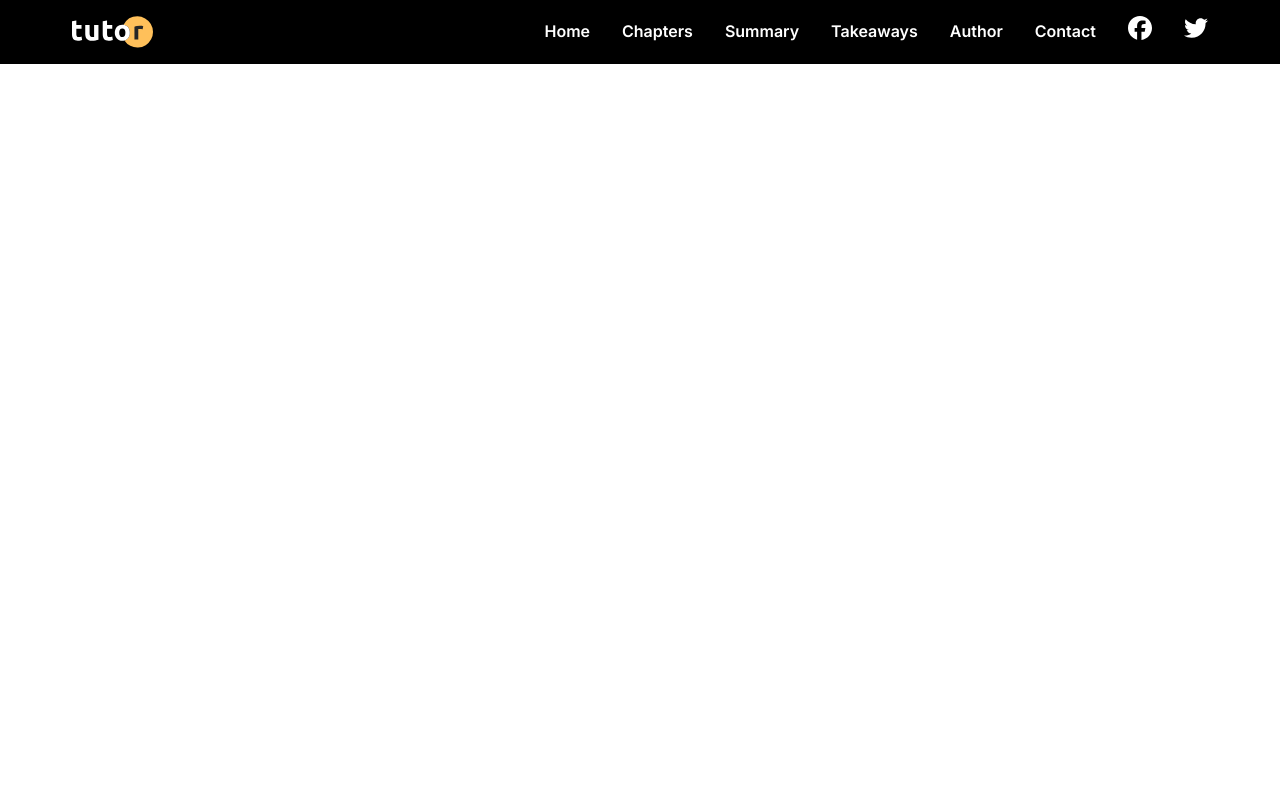
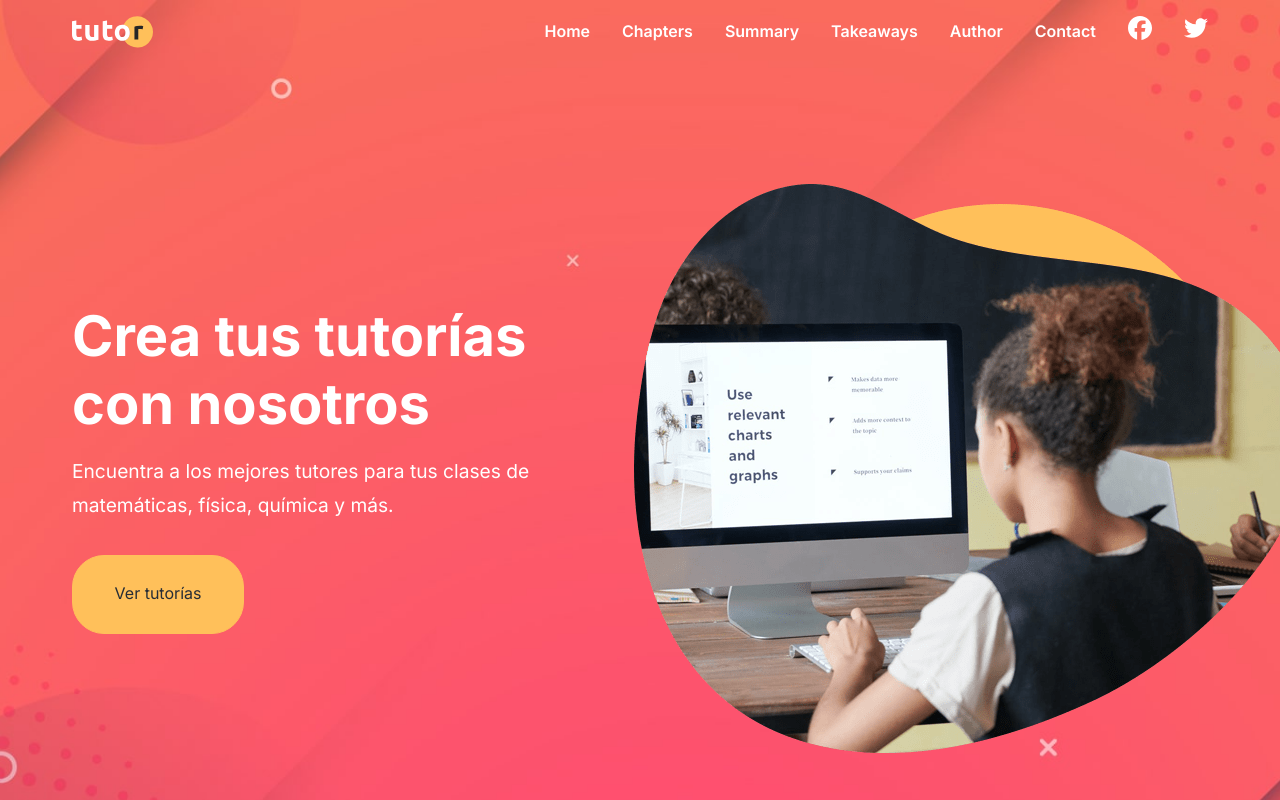
Before and after one commit to sanic16/tut_page, a Next.js app: page / in a window 1280 px wide. Shown: the top 800 px of the page. Built offline with nearby package versions, Linux system fonts and the light colour scheme.

Commit message:
hero section

```diff
--- a/src/app/globals.css
+++ b/src/app/globals.css
@@ -46,6 +46,24 @@ img {
   padding: 0 2rem;
 }
 
+.btn {
+  display: inline-block;
+  padding: 1.6rem 2.6rem;
+  border: 1px solid var(--secondary-color);
+  border-radius: 32px;
+  background-color: var(--secondary-color);
+  color: var(--dark-color);
+  cursor: pointer;
+  outline: none;
+  transition: all 200ms;
+}
+
+.btn:hover {
+  background-color: var(--primary-color);
+  color: #fff;
+  border-color: #fff;
+}
+
 /* Media Queries */
 @media (max-width: 1200px) {
 }
--- a/src/app/page.tsx
+++ b/src/app/page.tsx
@@ -1,3 +1,4 @@
+import Hero from "@/sections/hero/Hero";
 import Navbar from "@/sections/navbar/Navbar";
 import { Metadata } from "next";
 import React from "react";
@@ -10,6 +11,7 @@ export default function HomePage() {
   return (
     <>
       <Navbar />
+      <Hero />
     </>
   );
 }
--- a/src/sections/hero/Hero.tsx
+++ b/src/sections/hero/Hero.tsx
@@ -1,7 +1,26 @@
+import Image from "next/image";
 import "./hero.css";
+import headerCourse from "@/../public/images/header-course.png";
+import Link from "next/link";
 
 const Hero = () => {
-  return <header className="hero">Hero</header>;
+  return (
+    <header className="hero">
+      <div className="container hero-flex">
+        <div className="hero-content">
+          <h1>Crea tus tutorías con nosotros</h1>
+          <p>
+            Encuentra a los mejores tutores para tus clases de matemáticas,
+            física, química y más.
+          </p>
+          <Link href="#" className="btn">
+            Ver tutorías
+          </Link>
+        </div>
+        <Image src={headerCourse} alt="hero" />
+      </div>
+    </header>
+  );
 };
 
 export default Hero;
--- a/src/sections/hero/hero.css
+++ b/src/sections/hero/hero.css
@@ -0,0 +1,40 @@
+.hero {
+  background: #000 url("../../../public/images/header-background.jpg") center
+    center/cover no-repeat;
+  padding: 11.5rem 2rem 8rem;
+  color: white;
+  overflow-x: hidden;
+  position: relative;
+}
+
+.hero-flex {
+  display: flex;
+  justify-content: space-between;
+  align-items: center;
+  gap: 6rem;
+  padding-bottom: 8rem;
+}
+
+.hero h1 {
+  font-size: 3.5rem;
+  line-height: 1.2;
+  font-weight: 700;
+  margin-bottom: 1rem;
+}
+
+.hero p {
+  font-size: 1.2rem;
+  margin-bottom: 2rem;
+  line-height: 1.8;
+  font-weight: 400;
+}
+
+.hero img {
+  width: 100%;
+  height: auto;
+  object-fit: cover;
+  margin-right: -100px;
+}
+
+@media screen and (max-width: 1200px) {
+}
--- a/src/sections/navbar/navbar.css
+++ b/src/sections/navbar/navbar.css
@@ -1,5 +1,5 @@
 .navbar {
-  background-color: black;
+  background-color: transparent;
   color: white;
   padding: 1rem 2rem;
   position: fixed;
```
